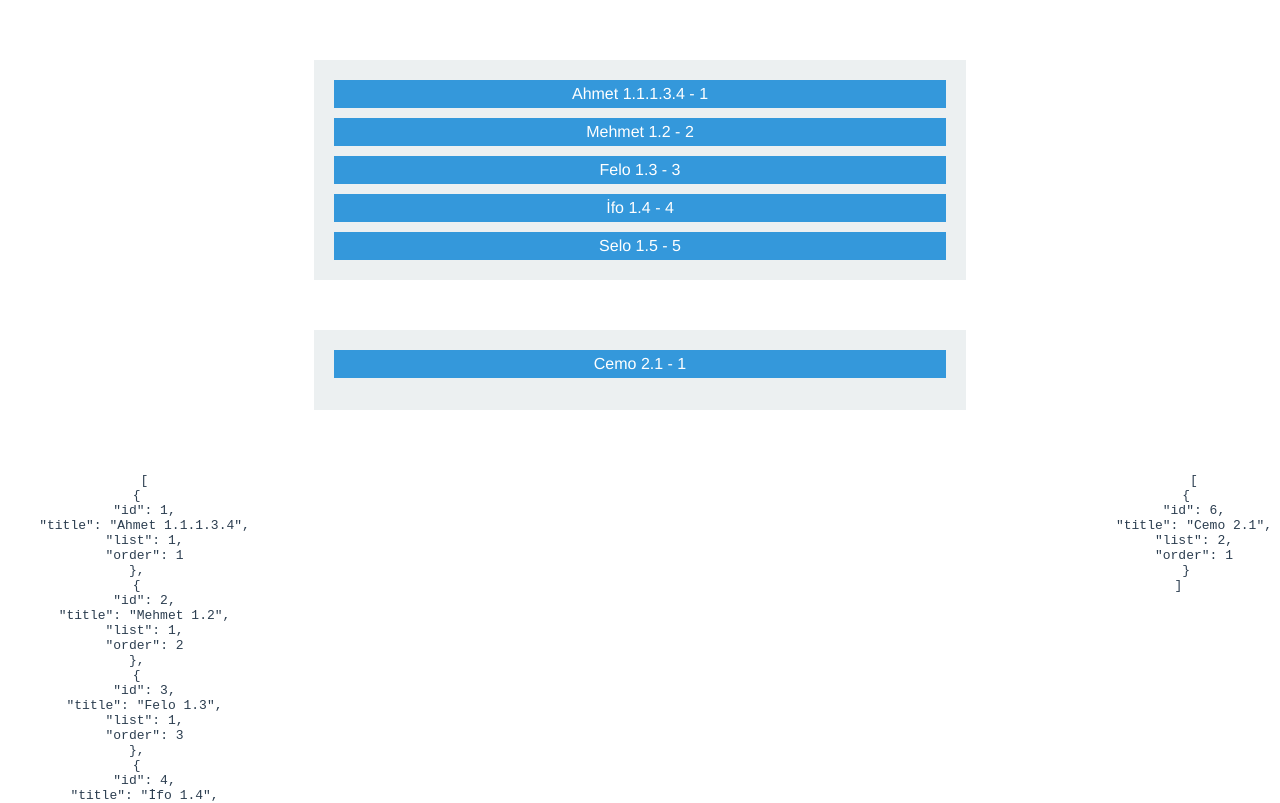
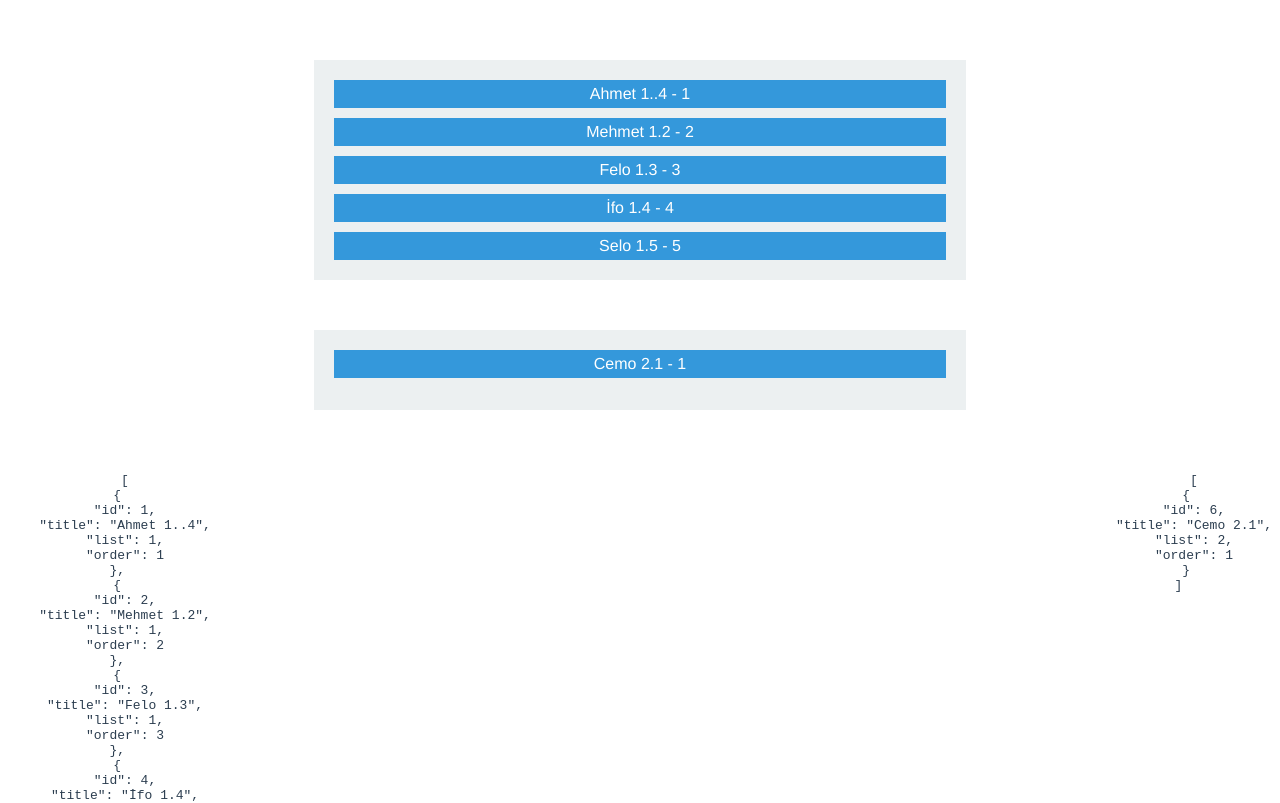
Before and after one commit to felakettin-mizrak/test-repository, a Vue app: page / in a window 1280 px wide. Shown: the top 803 px of the page. Built offline with nearby package versions, Linux system fonts and the light colour scheme.

Commit message:
deneme 2

```diff
--- a/src/App.vue
+++ b/src/App.vue
@@ -2,7 +2,7 @@
 import { ref } from "vue";
 
 const items = ref([
-  { id: 1, title: "Ahmet 1.1.1.3.4", list: 1, order: 1 },
+  { id: 1, title: "Ahmet 1..4", list: 1, order: 1 },
   { id: 2, title: "Mehmet 1.2", list: 1, order: 2 },
   { id: 3, title: "Felo 1.3", list: 1, order: 3 },
   { id: 4, title: "İfo 1.4", list: 1, order: 4 },
```
